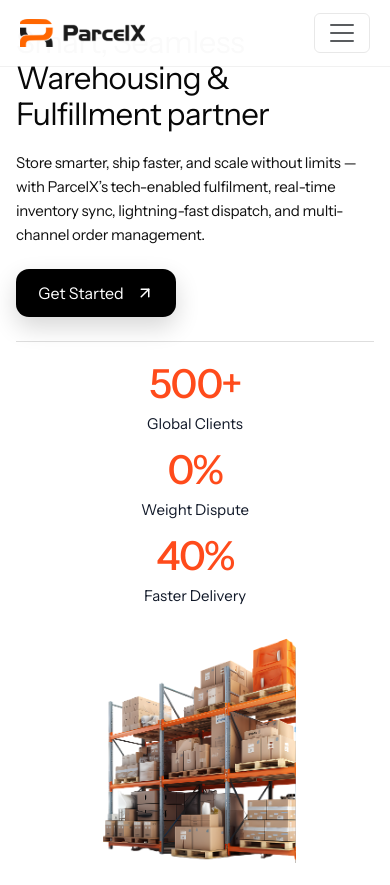
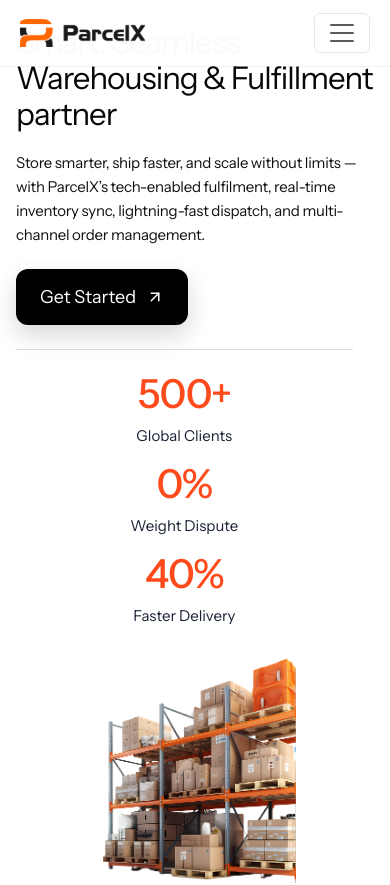
Before and after one commit to anshulsaxena21/px-new-pages, a React (Vite) app: page / in a window 390 px wide. Shown: the top 885 px of the page. Built offline with nearby package versions, Linux system fonts and the light colour scheme.

Commit message:
Fix fulfillment hero title clipping below header

```diff
--- a/src/pages/Fulfillment.css
+++ b/src/pages/Fulfillment.css
@@ -1527,96 +1527,87 @@
 
 
 
-/* Fulfillment hero: isolate its layout from the generic .hero styles. */
+
+
+
+/* Fulfillment hero positioning fix: keep the title fully below the sticky header. */
 .fulfillment-page .hero-reference-layout.section-wrap {
+  display: block;
   position: relative;
-  display: block;
-  box-sizing: border-box;
   width: min(calc(100% - 128px), 1312px);
   max-width: 1312px;
   min-height: 0;
   height: auto;
-  margin: 0 auto;
-  padding: 24px 0 0;
+  margin: 0 auto !important;
+  padding: 34px 0 0 !important;
   overflow: visible;
 }
 .fulfillment-page .hero-reference-copy {
+  display: block;
   position: relative;
   z-index: 2;
   width: min(100%, 1000px);
   max-width: 1000px;
-  padding: 0;
+  margin: 0 !important;
+  padding: 0 !important;
 }
 .fulfillment-page .hero-reference-title {
-  display: block;
-  width: 100%;
-  max-width: none;
-  margin: 0 0 28px;
-  font-size: clamp(34px, 2.78vw, 40px);
+  position: relative;
+  display: block;
+  visibility: visible;
+  opacity: 1;
+  margin: 0 0 28px !important;
+  color: #080808;
+  font-size: clamp(32px, 2.78vw, 40px);
+  line-height: 1.22;
+  letter-spacing: -1px;
   font-weight: 400;
-  line-height: 1.2;
-  letter-spacing: -1px;
-  white-space: nowrap;
+  white-space: normal;
 }
 .fulfillment-page .hero-reference-lede {
-  width: 100%;
   max-width: 1000px;
-  margin: 0 0 40px;
+  margin: 0 0 32px !important;
   font-size: 16px;
   line-height: 1.6;
   color: #111;
 }
-.fulfillment-page .hero-reference-actions { margin: 0; }
 .fulfillment-page .hero-reference-cta {
-  min-height: 64px;
-  padding: 14px 27px;
-  border-radius: 13px;
-  gap: 12px;
-  font-size: 19px;
-  font-weight: 400;
+  min-height: 56px;
+  padding: 14px 24px;
+  border-radius: 12px;
+  font-size: 18px;
 }
 .fulfillment-page .hero-reference-divider {
   width: min(100%, 908px);
   height: 1px;
-  margin-top: 97px;
+  margin-top: 76px;
   background: #dedede;
 }
 .fulfillment-page .hero-reference-metrics {
   display: grid;
   width: min(100%, 908px);
   grid-template-columns: repeat(3, minmax(0, 1fr));
-  gap: 48px;
+  gap: 32px;
   padding-top: 32px;
 }
-.fulfillment-page .hero-reference-metric {
-  min-width: 0;
-  padding: 0;
-  border: 0;
-  text-align: center;
-}
+.fulfillment-page .hero-reference-metric { min-width: 0; text-align: center; }
 .fulfillment-page .hero-reference-metric strong {
   display: block;
   margin: 0 0 16px;
   color: #ff4b1b;
   font-size: 60px;
   font-weight: 500;
-  line-height: 72px;
-  letter-spacing: -1.5px;
-}
-.fulfillment-page .hero-reference-metric p {
-  margin: 0;
-  color: #101828;
-  font-size: 18px;
-  line-height: 28px;
-}
+  line-height: 1.2;
+}
+.fulfillment-page .hero-reference-metric p { margin: 0; font-size: 18px; line-height: 28px; }
 .fulfillment-page .hero-reference-visual {
   position: absolute;
   z-index: 1;
   top: 0;
   right: -64px;
   width: min(42%, 560px);
-  height: 610px;
-  min-width: 0;
+  height: 560px;
+  margin: 0;
   padding: 0;
   pointer-events: none;
 }
@@ -1630,92 +1621,33 @@
   object-fit: contain;
   object-position: top right;
 }
-.fulfillment-page .benefits-reference-heading {
-  position: relative;
-  z-index: 2;
-}
-@media (min-width: 1001px) {
-  .fulfillment-page .hero-reference-layout.section-wrap {
-    padding-top: 20px;
-    padding-bottom: 0;
-  }
-  .fulfillment-page .hero-reference-copy {
-    width: min(100%, 1000px);
-  }
-}
-@media (max-width: 1250px) and (min-width: 1001px) {
-  .fulfillment-page .hero-reference-layout.section-wrap {
-    width: calc(100% - 80px);
-  }
-  .fulfillment-page .hero-reference-title {
-    font-size: clamp(32px, 3vw, 38px);
-    letter-spacing: -1px;
-  }
-  .fulfillment-page .hero-reference-copy {
-    width: 72%;
-  }
-  .fulfillment-page .hero-reference-visual {
-    right: -40px;
-    width: 40%;
-    height: 540px;
-  }
+.fulfillment-page .benefits-reference-heading { position: relative; z-index: 2; }
+@media (max-width: 1250px) {
+  .fulfillment-page .hero-reference-layout.section-wrap { width: calc(100% - 80px); }
+  .fulfillment-page .hero-reference-copy { width: 72%; }
+  .fulfillment-page .hero-reference-visual { right: -32px; width: 40%; height: 480px; }
   .fulfillment-page .hero-reference-divider,
-  .fulfillment-page .hero-reference-metrics {
-    width: 90%;
-  }
-  .fulfillment-page .hero-reference-metrics { gap: 24px; }
+  .fulfillment-page .hero-reference-metrics { width: 94%; }
 }
 @media (max-width: 1000px) {
-  .fulfillment-page .hero-reference-layout.section-wrap {
-    width: calc(100% - 56px);
-    padding-top: 28px;
-  }
-  .fulfillment-page .hero-reference-copy {
-    width: 100%;
-    max-width: 100%;
-  }
-  .fulfillment-page .hero-reference-title {
-    white-space: normal;
-    max-width: 780px;
-    font-size: clamp(32px, 4.4vw, 40px);
-    line-height: 1.2;
-    margin-bottom: 18px;
-  }
-  .fulfillment-page .hero-reference-lede { max-width: 680px; margin-bottom: 26px; }
-  .fulfillment-page .hero-reference-visual {
-    right: -20px;
-    width: 38%;
-    height: 400px;
-    opacity: .95;
-  }
-  .fulfillment-page .hero-reference-divider { margin-top: 54px; }
+  .fulfillment-page .hero-reference-layout.section-wrap { width: calc(100% - 56px); padding-top: 28px !important; }
+  .fulfillment-page .hero-reference-copy { width: 100%; max-width: 100%; }
+  .fulfillment-page .hero-reference-title { font-size: clamp(32px, 4.4vw, 40px); margin-bottom: 18px !important; }
+  .fulfillment-page .hero-reference-lede { max-width: 680px; margin-bottom: 26px !important; }
+  .fulfillment-page .hero-reference-visual { right: -20px; width: 38%; height: 380px; }
+  .fulfillment-page .hero-reference-divider { margin-top: 52px; }
   .fulfillment-page .hero-reference-metrics { gap: 20px; }
-  .fulfillment-page .hero-reference-metric strong { font-size: 48px; line-height: 1.2; }
+  .fulfillment-page .hero-reference-metric strong { font-size: 48px; }
 }
 @media (max-width: 700px) {
-  .fulfillment-page .hero-reference-layout.section-wrap {
-    width: calc(100% - 32px);
-    padding-top: 24px;
-  }
-  .fulfillment-page .hero-reference-title {
-    font-size: clamp(29px, 8vw, 36px);
-    line-height: 1.16;
-    letter-spacing: -.7px;
-  }
-  .fulfillment-page .hero-reference-lede { font-size: 15px; line-height: 1.6; margin-bottom: 22px; }
-  .fulfillment-page .hero-reference-cta { min-height: 48px; padding: 12px 20px; font-size: 16px; }
-  .fulfillment-page .hero-reference-visual {
-    position: relative;
-    inset: auto;
-    width: 100%;
-    height: clamp(220px, 62vw, 340px);
-    margin-top: 24px;
-    opacity: 1;
-  }
+  .fulfillment-page .hero-reference-layout.section-wrap { width: calc(100% - 32px); padding-top: 24px !important; }
+  .fulfillment-page .hero-reference-title { font-size: clamp(29px, 8vw, 36px); line-height: 1.16; }
+  .fulfillment-page .hero-reference-lede { font-size: 15px; margin-bottom: 22px !important; }
+  .fulfillment-page .hero-reference-visual { position: relative; inset: auto; width: 100%; height: clamp(220px, 62vw, 340px); margin-top: 24px; }
   .fulfillment-page .hero-reference-warehouse { inset: 0; width: 100%; height: 100%; object-position: center; }
   .fulfillment-page .hero-reference-divider { margin-top: 24px; }
   .fulfillment-page .hero-reference-metrics { grid-template-columns: repeat(3, minmax(0,1fr)); gap: 10px; padding-top: 20px; }
-  .fulfillment-page .hero-reference-metric strong { font-size: clamp(30px, 8vw, 42px); line-height: 1.1; margin-bottom: 8px; }
+  .fulfillment-page .hero-reference-metric strong { font-size: clamp(30px, 8vw, 42px); margin-bottom: 8px; }
   .fulfillment-page .hero-reference-metric p { font-size: 12px; line-height: 1.35; }
 }
 @media (max-width: 420px) {
```
